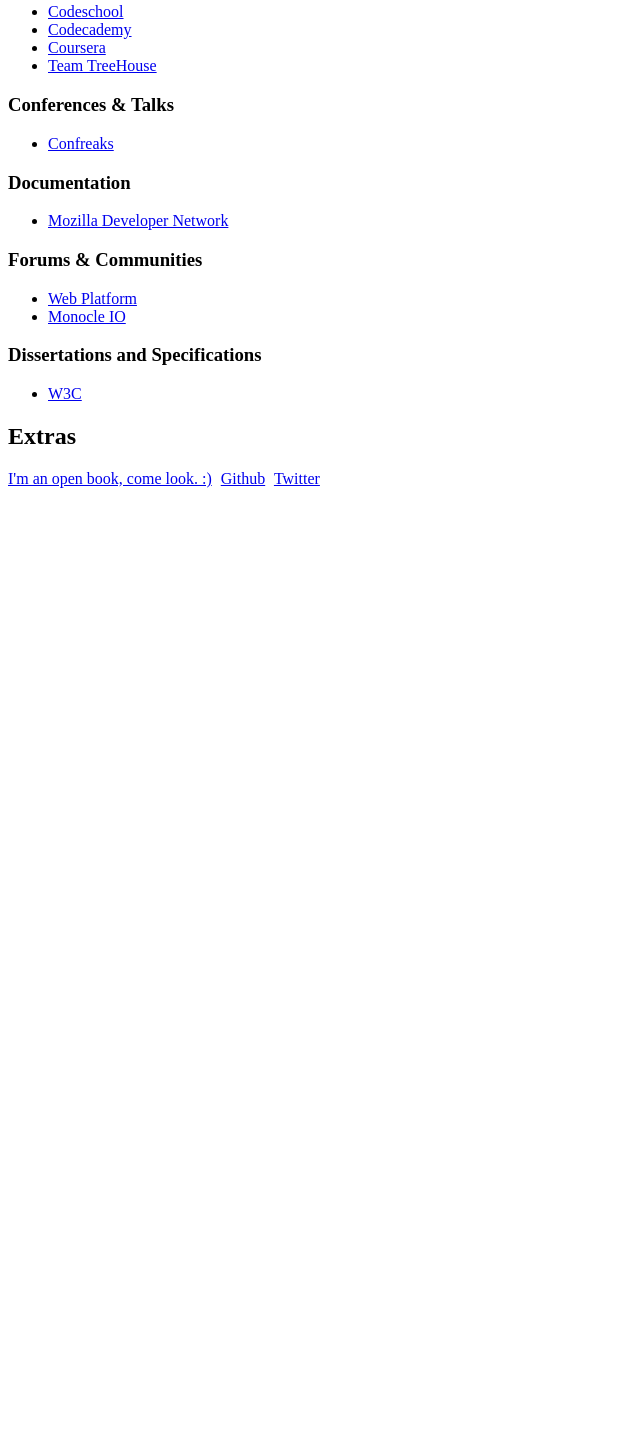
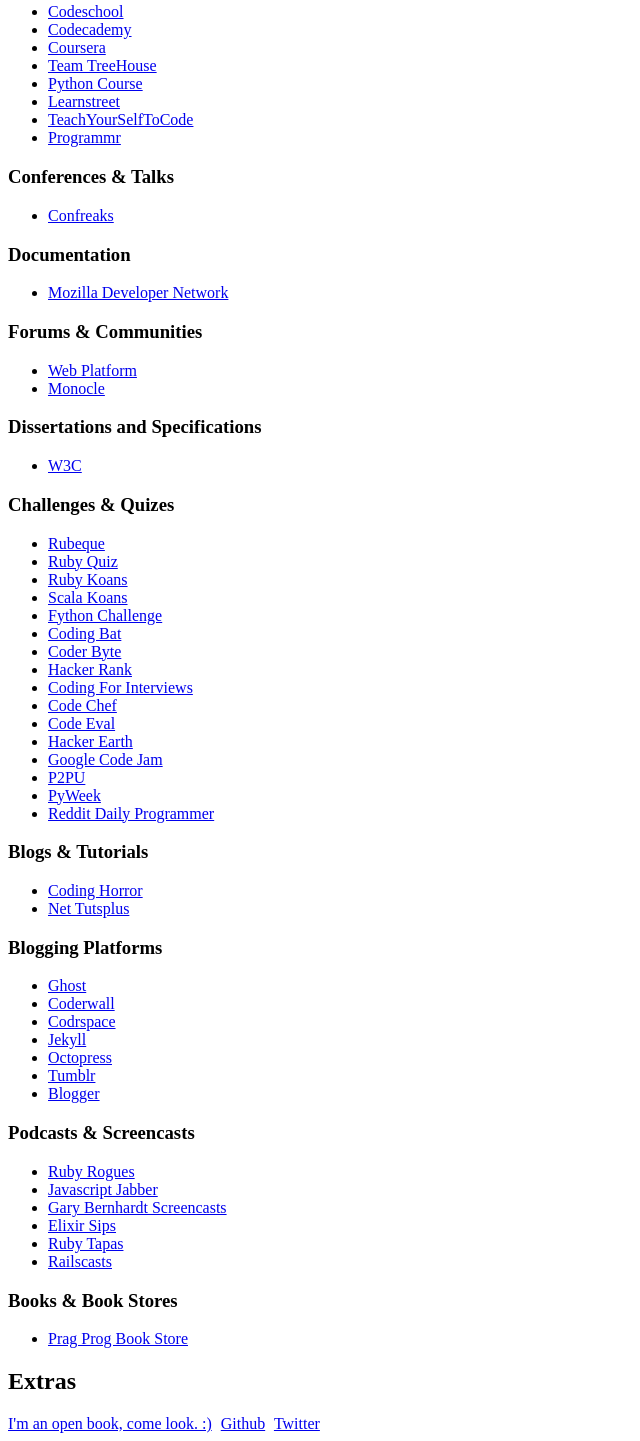
Before and after one commit to cenderin/hackpage, a website: page www/places-to-learn/places-to-learn.html in a window 1280 px wide. Shown: the part 304-1745 px from the top of the page, without its empty margins (0-640 px from the left). Before the commit the page ends 800 px from the top, so only its background shows below. Drawn offline with Linux system fonts and the light colour scheme; files that its build step writes are made by us from their sources.

Commit message:
added a bunch of links

```diff
--- a/www/places-to-learn/places-to-learn.html
+++ b/www/places-to-learn/places-to-learn.html
@@ -13,29 +13,90 @@
   <p>And don't be surprised if don't have everything here, feel free to contact me for adding cool, new things.</p>
 
   <h2>Resources</h2>
+
   <h3>Learn How To Program</h3>
   <ul>
     <li><a href="codeschool.com">Codeschool</a></li>
     <li><a href="codecademy.com">Codecademy</a></li>
     <li><a href="coursera.com">Coursera</a></li>
     <li><a href="teamtreehouse.com">Team TreeHouse</a></li>
+    <li><a href="www.upriss.org.uk/python/PythonCourse.html">Python Course</a></li>
+    <li><a href="www.learnstreet.com">Learnstreet</a></li>
+    <li><a href="teachyourselftocode.com">TeachYourSelfToCode</a></li>
+    <li><a href="www.programmr.com">Programmr</a></li>
   </ul>
+
   <h3>Conferences &amp; Talks</h3>
   <ul>
     <li><a href="confreaks.com">Confreaks</a></li>
   </ul>
+
   <h3>Documentation</h3>
   <ul>
-    <li><a href="mdn.com">Mozilla Developer Network</a></li>
+    <li><a href="developer.mozilla.org">Mozilla Developer Network</a></li>
   </ul>
+
   <h3>Forums &amp; Communities</h3>
   <ul>
-    <li><a href="webplatform.com">Web Platform</a></li>
-    <li><a href="monocle.io">Monocle IO</a></li>
+    <li><a href="www.webplatform.org">Web Platform</a></li>
+    <li><a href="monocle.io">Monocle</a></li>
   </ul>
+
   <h3>Dissertations and Specifications</h3>
   <ul>
     <li><a href="w3c.com">W3C</a></li>
+  </ul>
+
+  <h3>Challenges &amp; Quizes</h3>
+  <ul>
+    <li><a href="rubeque.com">Rubeque</a></li>
+    <li><a href="rubyquiz.com">Ruby Quiz</a></li>
+    <li><a href="rubykoans.com">Ruby Koans</a></li>
+    <li><a href="scalakoans.org">Scala Koans</a></li>
+    <li><a href="www.pythonchallenge.com">Fython Challenge</a></li>
+    <li><a href="codingbat.com">Coding Bat</a></li>
+    <li><a href="coderbyte.com">Coder Byte</a></li>
+    <li><a href="www.hackerrank.com">Hacker Rank</a></li>
+    <li><a href="codingforinterviews.com">Coding For Interviews</a></li>
+    <li><a href="www.codechef.com">Code Chef</a></li>
+    <li><a href="www.codeeval.com">Code Eval</a></li>
+    <li><a href="www.hackerearth.com">Hacker Earth</a></li>
+    <li><a href="code.google.com/codejam">Google Code Jam</a></li>
+    <li><a href="p2pu.org">P2PU</a></li>
+    <li><a href="pyweek.org">PyWeek</a></li>
+    <li><a href="http://www.reddit.com/r/dailyprogrammer">Reddit Daily Programmer</a></li>
+  </ul>
+
+  <h3>Blogs &amp; Tutorials</h3>
+  <ul>
+    <li><a href="www.codinghorror.com/blog">Coding Horror</a></li>
+    <li><a href="net.tutsplus.com">Net Tutsplus</a></li>
+  </ul>
+
+  <h3>Blogging Platforms</h3>
+  <ul>
+    <li><a href="ghost.org/">Ghost</a></li>
+    <li><a href="coderwall.com">Coderwall</a></li>
+    <li><a href="codrspace.com">Codrspace</a></li>
+    <li><a href="jekyllrb.com">Jekyll</a></li>
+    <li><a href="octopress.org">Octopress</a></li>
+    <li><a href="tumblr.com">Tumblr</a></li>
+    <li><a href="www.blogger.com">Blogger</a></li>
+  </ul>
+
+  <h3>Podcasts &amp; Screencasts</h3>
+  <ul>
+    <li><a href="rubyrogues.com">Ruby Rogues</a></li>
+    <li><a href="javascriptjabber.com">Javascript Jabber</a></li>
+    <li><a href="www.destroyallsoftware.com/screencasts">Gary Bernhardt Screencasts</a></li>
+    <li><a href="elixirsips.com">Elixir Sips</a></li>
+    <li><a href="rubytapas.com">Ruby Tapas</a></li>
+    <li><a href="railscasts.com">Railscasts</a></li>
+  </ul>
+
+  <h3>Books &amp; Book Stores</h3>
+  <ul>
+    <li><a href="pragprog.com">Prag Prog Book Store</a></li>
   </ul>
 
   <h2>Extras</h2>
```
